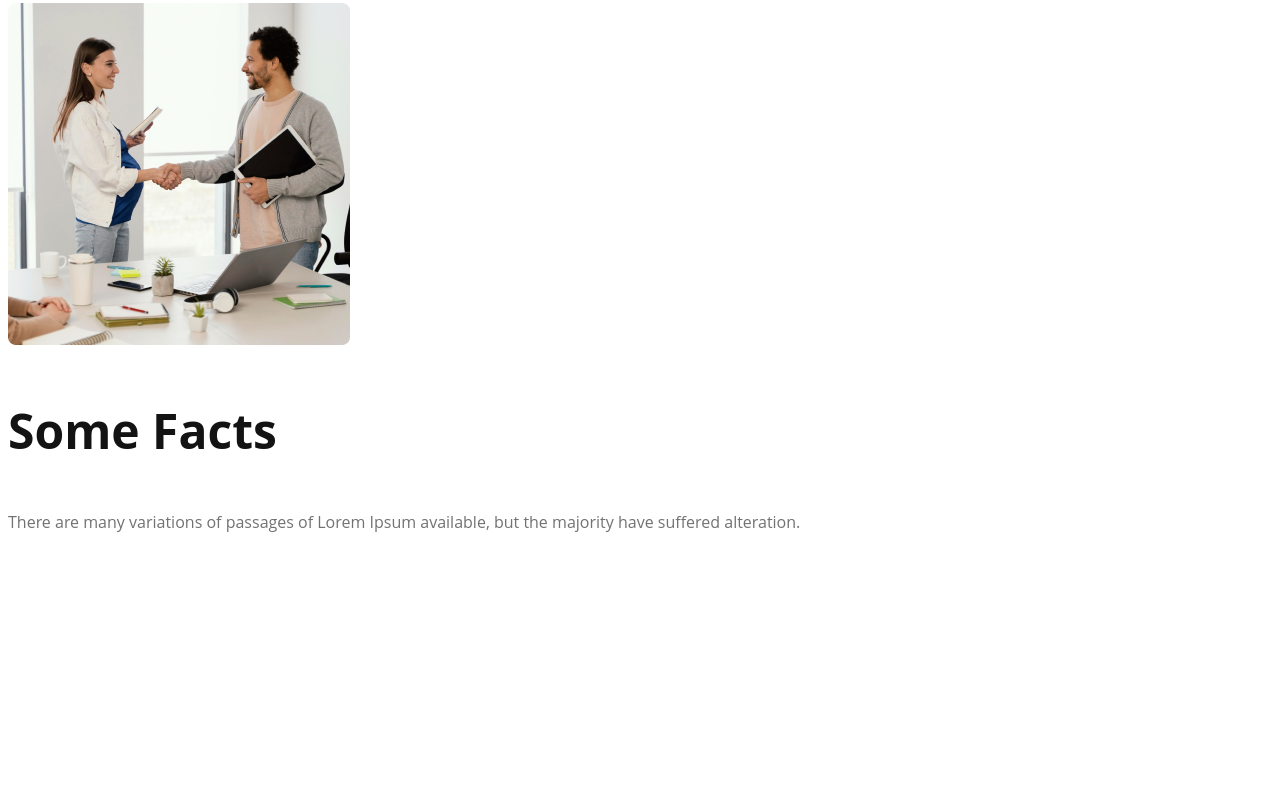
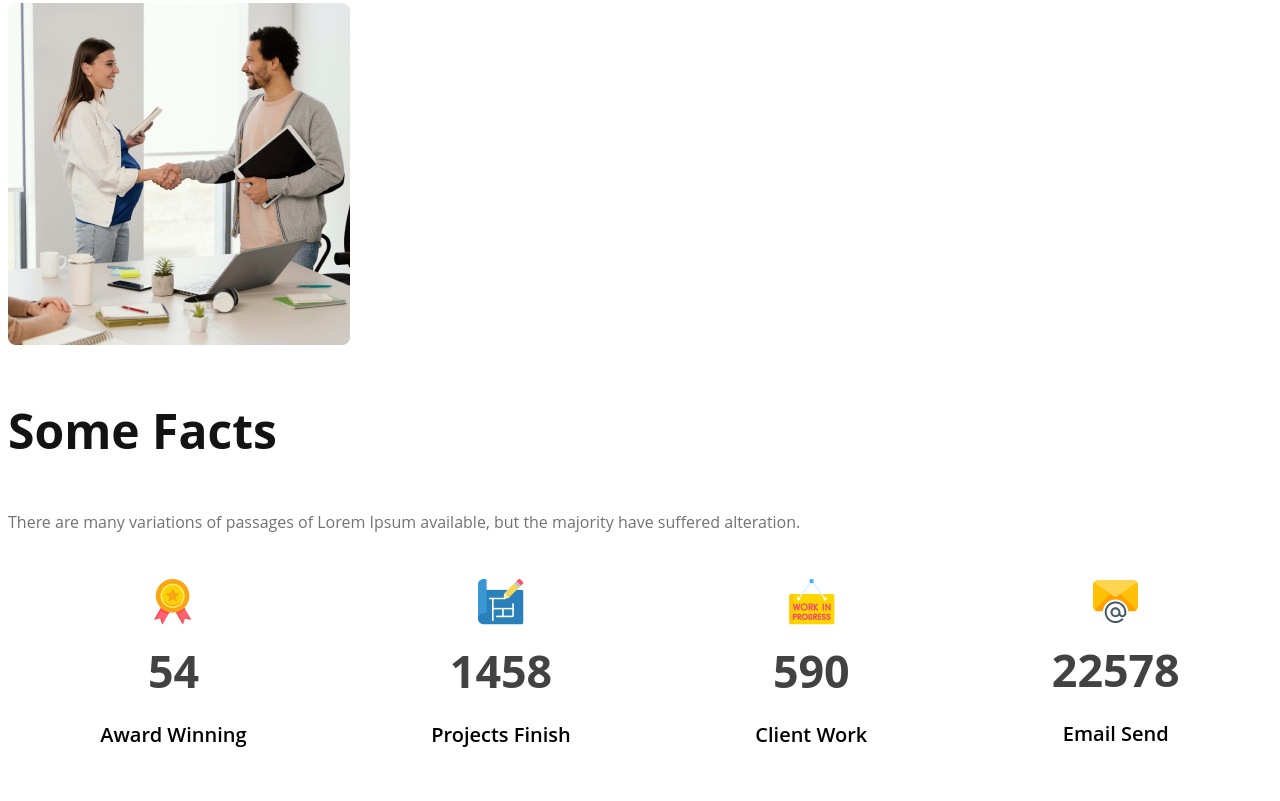
Before and after one commit to Jahan213/G3-Architect, a plain HTML site: page index.html in a window 1280 px wide. Shown: the part 2127-2928 px from the top of the page. Before the commit the page ends 2676 px from the top, so only its background shows below. Drawn offline with Linux system fonts and the light colour scheme.

Commit message:
added facts

```diff
--- a/index.html
+++ b/index.html
@@ -54,6 +54,28 @@
             <h3 class="section-title">Some Facts</h3>
             <p class="teams-des">There are many variations of passages of Lorem Ipsum available, but the majority have suffered alteration.</p>
         </section>
+        <div class="facts-card-contaier">
+            <div class="card">
+                <img src="images/icons/ribon.png" alt="">
+                <h2 class="card-stats">54</h2>
+                <p class="card-title">Award Winning</p>
+            </div>
+            <div class="card">
+                <img src="images/icons/projects.png" alt="">
+                <h2 class="card-stats">1458</h2>
+                <p class="card-title">Projects Finish</p>
+            </div>
+            <div class="card">
+                <img src="images/icons/customers.png" alt="">
+                <h2 class="card-stats">590</h2>
+                <p class="card-title">Client Work</p>
+            </div>
+            <div class="card">
+                <img src="images/icons/email.png" alt="">
+                <h2 class="card-stats">22578</h2>
+                <p class="card-title">Email Send</p>
+            </div>
+        </div>
 
 
     </Main>
--- a/styles/architect.css
+++ b/styles/architect.css
@@ -106,6 +106,28 @@ main{
     color: #727272;
     font-weight: 400;
 }
+.facts-card-contaier{
+    display: flex;
+    justify-content: space-around;
+}
+.facts-card-contaier .card{
+    border-radius: 20px;
+    border-radius: 1px solid #FF900E;
+    text-align: center;
+    padding: 30px;
+
+}
+.facts-card-contaier .card-title{
+    font-weight: 600;
+    font-size: 1.25rem;
+
+}
+.facts-card-contaier .card-stats{
+    font-size: 2.8rem;
+    color: #424242;
+    margin-top: 10px;
+    margin-bottom: 10px;
+}
 
 @media screen and (max-width: 576px){
     header{
```
